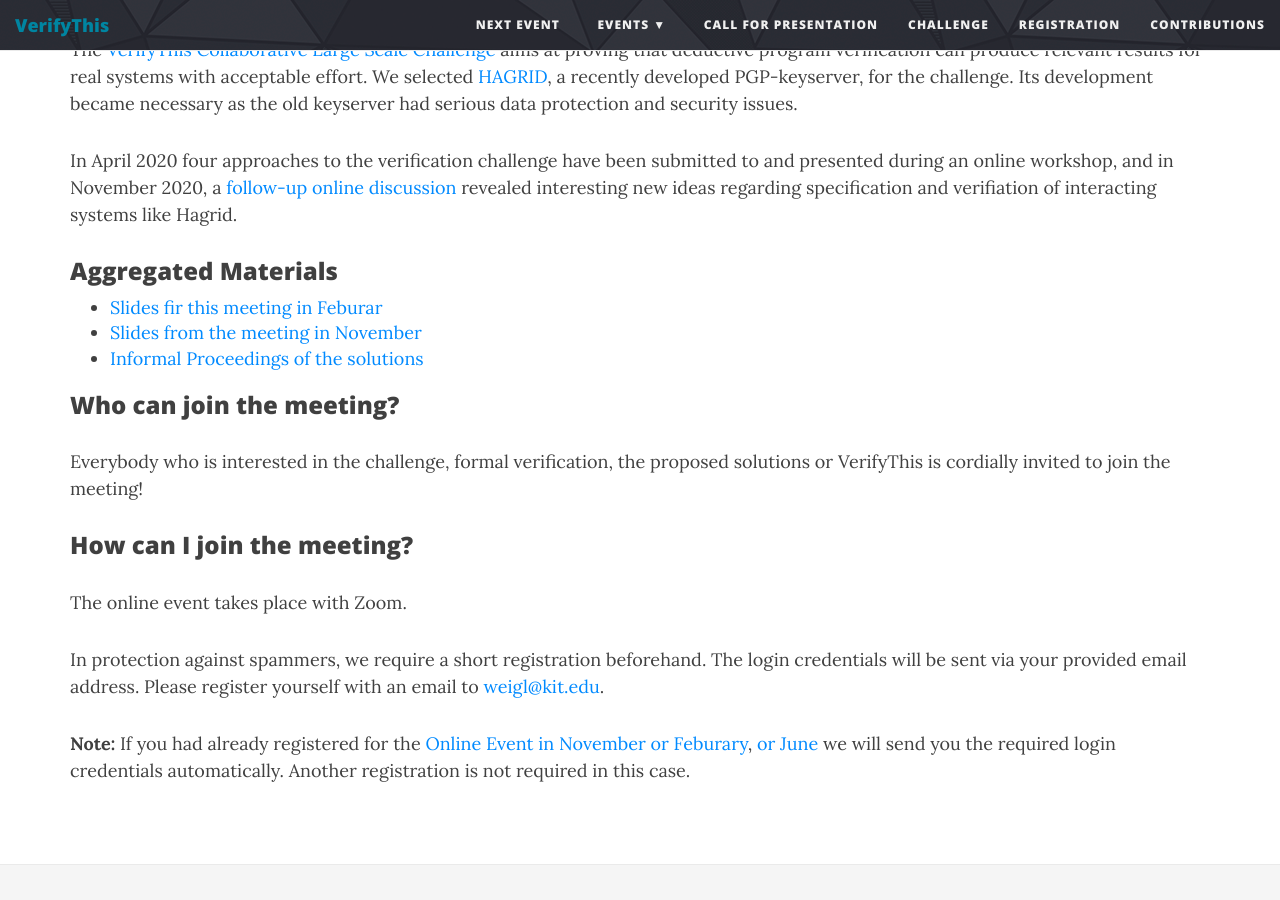
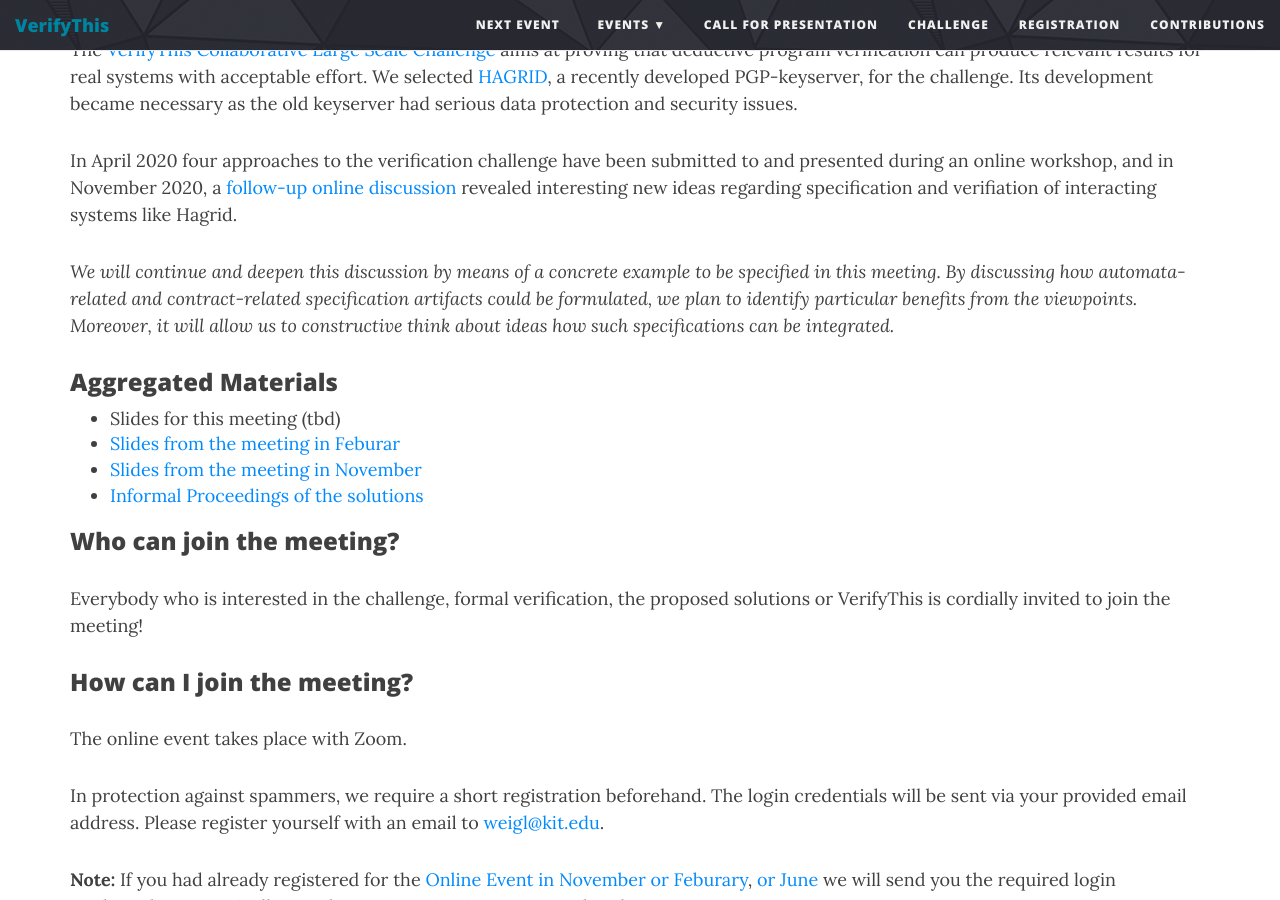
Before and after one commit to verifythis/verifythis.github.io, a Jekyll site: the page built from online-event-sep.html, in a window 1280 px wide and 900 px high, scrolled down 523 px. Built offline with Jekyll 4.4.1, drawn with Linux system fonts in a browser that asks for light colours.

Commit message:
some text on the meeting in September

```diff
--- a/online-event-sep.html
+++ b/online-event-sep.html
@@ -40,17 +40,25 @@ subtitle: Collaborative Long-term Verification Challenge
   Hagrid.
 </p>
 
-<!--<p><em>We would like to continue and deepen this discussion in this online
-    meeting, in particular thinking about the potentials of using
-    automata-based specifications for the specification of interacting
-    systems. How does automata specification tie in with
+<p><em>We will continue and deepen this discussion by means of a
+  concrete example to be specified in this meeting. By discussing how
+  automata-related and contract-related specification artifacts could
+  be formulated, we plan to identify particular benefits from the
+  viewpoints. Moreover, it will allow us to constructive think about
+  ideas how such specifications can be integrated.</em></p>
+
+
+<!--<p><em>We would like to continue and deepen this discussion in
+    this online meeting, in particular thinking about the potentials
+    of using automata-based specifications for the specification of
+    interacting systems. How does automata specification tie in with
     contract-based specification? How with model checking?</em></p>
--->
+    -->
 
 <h3>Aggregated Materials</h3>
 <ul>
-    <li><a href="#>Slides fir this meeting (tda)</a>a></li>
-    <li><a href="/VerifyThisLTC-Feb2021.pdf">Slides fir this meeting in Feburar</a></li>
+    <li>Slides for this meeting (tbd)</li>
+    <li><a href="/VerifyThisLTC-Feb2021.pdf">Slides from the meeting in Feburar</a></li>
     <li><a href="/VerifyThisLTC-Nov2020.pdf">Slides from the meeting in November</a></li>
     <li><a href="https://publikationen.bibliothek.kit.edu/1000119426">Informal Proceedings of the solutions</a></li>
 </ul>
```
